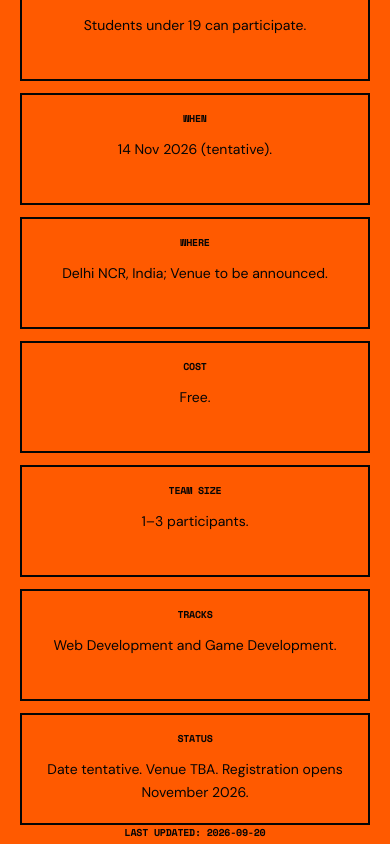
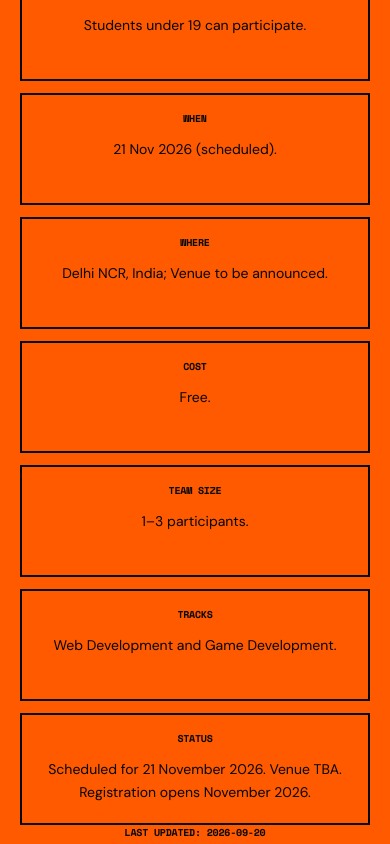
Before and after one commit to abhinav807/goldenhour, a Next.js app: page /goldenhour in a window 390 px wide. Shown: the part 1140-1984 px from the top of the page. Built offline with nearby package versions, Linux system fonts and the light colour scheme; no server answers.

Commit message:
fix: confirm event date for 21 November 2026

```diff
--- a/src/app/goldenhour/layout.tsx
+++ b/src/app/goldenhour/layout.tsx
@@ -3,7 +3,7 @@ import { eventConfig } from "@/lib/event";
 import { pageMetadata } from "../metadata";
 export const metadata: Metadata = pageMetadata(
   "GoldenHour V1 — Free 12-Hour Student Hackathon in Delhi NCR",
-  `${eventConfig.description} Date tentative; venue TBA; registration opens ${eventConfig.registrationOpening}.`,
+  `${eventConfig.description} Scheduled for ${eventConfig.date}; venue TBA; registration opens ${eventConfig.registrationOpening}.`,
   "/goldenhour",
   { url: "/og/goldenhour.png", width: 1200, height: 630, alt: "GoldenHour V1 — free 12-hour student hackathon in Delhi NCR" },
 );
--- a/src/app/goldenhour/page.tsx
+++ b/src/app/goldenhour/page.tsx
@@ -49,7 +49,7 @@ export default function GoldenHourPage() {
       <EventInfo />
       <FinalCTA />
       <FAQ />
-      <p className="sr-only">Event status: {eventConfig.dateStatus}. The date is tentative, the venue is to be announced, and registration opens {eventConfig.registrationOpening}.</p>
+      <p className="sr-only">Event status: {eventConfig.dateStatus}. The event is scheduled for {eventConfig.date}, the venue is to be announced, and registration opens {eventConfig.registrationOpening}.</p>
     </main>
     <Footer />
     <MobileCTA />
--- a/src/components/StructuredData.tsx
+++ b/src/components/StructuredData.tsx
@@ -23,7 +23,7 @@ export function EventStructuredData() {
     "@id": `${eventConfig.siteUrl}/goldenhour#event`,
     name: "GoldenHour V1 — Free 12-Hour Student Hackathon",
     alternateName: eventConfig.alternateName,
-    description: `${eventConfig.description} The date is tentative and the venue is to be announced. Registration opens ${eventConfig.registrationOpening}.`,
+    description: `${eventConfig.description} Scheduled for ${eventConfig.date}; the venue is to be announced. Registration opens ${eventConfig.registrationOpening}.`,
     startDate: eventConfig.isoDate,
     endDate: eventConfig.endIsoDate,
     eventStatus: "https://schema.org/EventScheduled",
--- a/src/lib/event.ts
+++ b/src/lib/event.ts
@@ -4,11 +4,11 @@ export const eventConfig = {
   alternateName: "GoldenHour hackathon",
   siteUrl: "https://www.goldenhourdelhi.co.in",
   description: "GoldenHour V1 is a free, student-run 12-hour hackathon for builders under 19 in Delhi NCR.",
-  date: "14 November 2026",
-  dateShort: "14 Nov 2026",
-  isoDate: "2026-11-14T08:00:00+05:30",
-  endIsoDate: "2026-11-14T20:00:00+05:30",
-  dateStatus: "TENTATIVE",
+  date: "21 November 2026",
+  dateShort: "21 Nov 2026",
+  isoDate: "2026-11-21T08:00:00+05:30",
+  endIsoDate: "2026-11-21T20:00:00+05:30",
+  dateStatus: "SCHEDULED",
   venue: "Venue to be announced",
   location: "Delhi NCR, India",
   duration: "12 hours",
@@ -40,7 +40,7 @@ export const faqItems = [
   { q: "Do I need to know coding?", a: "No. You do not need to be a coder to join GoldenHour.", category: "ELIGIBILITY", detail: "Teams can include people who design, plan, write, or contribute in other ways." },
   { q: "What is the team size?", a: "Teams can have 1–3 participants.", category: "TEAMS", detail: "Solo builders are welcome." },
   { q: "What tracks are there?", a: "GoldenHour V1 has Web Development and Game Development tracks.", category: "ABOUT", detail: "Choose the track that best matches what you want to build." },
-  { q: "When and where is GoldenHour?", a: "GoldenHour V1 is planned for 14 November 2026 in Delhi NCR, and the date is tentative.", category: "LOGISTICS", detail: "The venue is to be announced. The event status is: date tentative, venue TBA." },
+  { q: "When and where is GoldenHour?", a: "GoldenHour V1 is scheduled for 21 November 2026 in Delhi NCR.", category: "LOGISTICS", detail: "The venue is to be announced. The event status is: scheduled date, venue TBA." },
   { q: "How do I register?", a: "Registration is closed now and is scheduled to open in November 2026.", category: "REGISTRATION", detail: "Use the registration section when the form is opened." },
   { q: "What should I bring?", a: "Bring a laptop, charger, and any hardware you want to use.", category: "LOGISTICS", detail: "The event team will publish the final participant checklist before registration opens." },
   { q: "What are the prizes?", a: "Prizes include CodeCrafters VIP memberships, trophies, certificates, and stickers.", category: "PRIZES", detail: "The listed prizes are the confirmed prize information currently available." },
@@ -50,5 +50,5 @@ export const faqItems = [
 ] as const;
 
 export const eventDateLabel = `${eventConfig.dateShort} / ${eventConfig.dateStatus}`;
-export const eventStatusLine = `Date tentative. Venue TBA. Registration opens ${eventConfig.registrationOpening}.`;
+export const eventStatusLine = `Scheduled for ${eventConfig.date}. Venue TBA. Registration opens ${eventConfig.registrationOpening}.`;
 export const canonicalEventPath = "/goldenhour";
```
Also changed, not shown: src/components/Footer.tsx (+1 -1 lines), src/components/Timeline.tsx (+1 -1 lines), public/og/goldenhour.png, public/og/goldenhour.svg.
